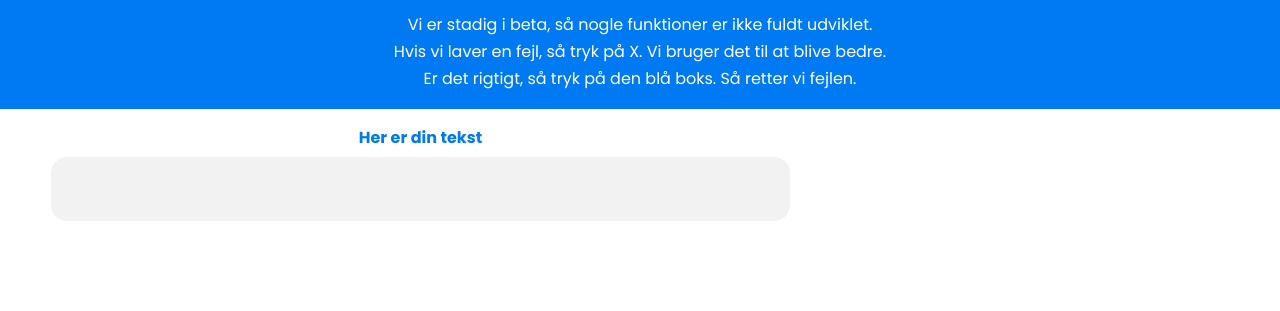
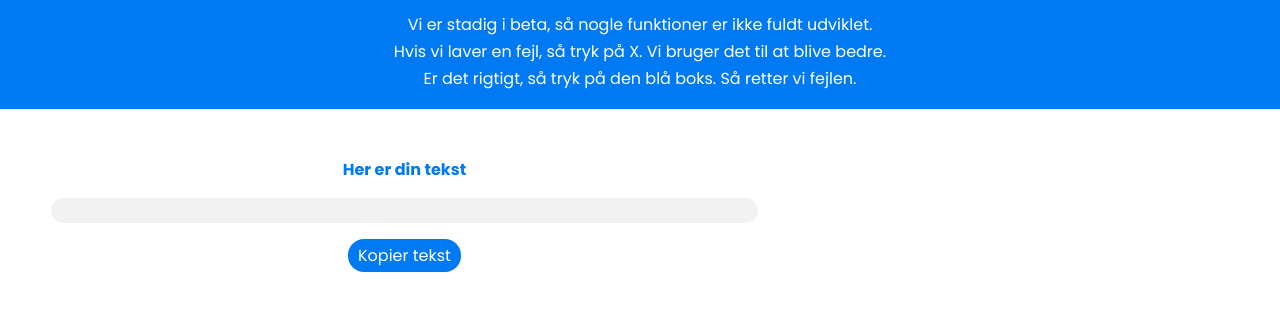
Before and after one commit to Apros7/GrammatikTAK, a browser extension: page GoogleExtension/index.html in a window 1280 px wide. Shown: the part 67-378 px from the top of the page. Drawn offline with Linux system fonts and the light colour scheme.

Commit message:
added copy button

```diff
--- a/GoogleExtension/handle_errors.js
+++ b/GoogleExtension/handle_errors.js
@@ -11,6 +11,19 @@ async function get_text() {
     originalText = result.word;
   });
 }
+
+const copyButton = document.querySelector(".copy-button");
+
+copyButton.addEventListener("click", () => {
+  navigator.clipboard.writeText(document.querySelector(".text").innerText).then(() => {
+    copyButton.innerText = "Kopieret";
+    setTimeout(() => {
+      copyButton.innerText = "Kopier tekst";
+    }, 2000);
+  }, (err) => {
+    console.log('Failed to copy text: ', err);
+  });
+});
 
 let service_url = "http://127.0.0.1:5000/";
 
--- a/GoogleExtension/index.html
+++ b/GoogleExtension/index.html
@@ -19,6 +19,7 @@
         <div class="left-column">
             <div class="information-text">Her er din tekst</div>
             <div id="text" class="text"></div>
+            <div class="copy-button">Kopier tekst</div>
         </div>
         <div class="right-column">
         </div>
--- a/GoogleExtension/main.scss
+++ b/GoogleExtension/main.scss
@@ -36,17 +36,31 @@ body {
 
     .left-column {
         float: left;
-        background: #f2f2f2;
-        padding: 2em 1em;
+        margin: 0;
         width: 60%;
-        border-radius: 1em;
         .information-text {
             font-weight: bold;
             font-size: 1.3;
             text-align: center;
             color: #007AF3;
-            margin-top: -4em;
             margin-bottom: 1em;
+        }
+        .text {
+            background: #f2f2f2;
+            padding: .8em 1.5em;
+            border-radius: 1em;
+        }
+        .copy-button {
+            text-align: center;
+            display: block;
+            margin: 1em auto;
+            width: fit-content;
+            background: #007AF3;
+            color: white;
+            padding: 4px 10px;
+            border-radius: 1em;
+            cursor: pointer;
+
         }
     }
     .right-column {
```
Also changed, not shown: GoogleExtension/main.css, 1 other file.
